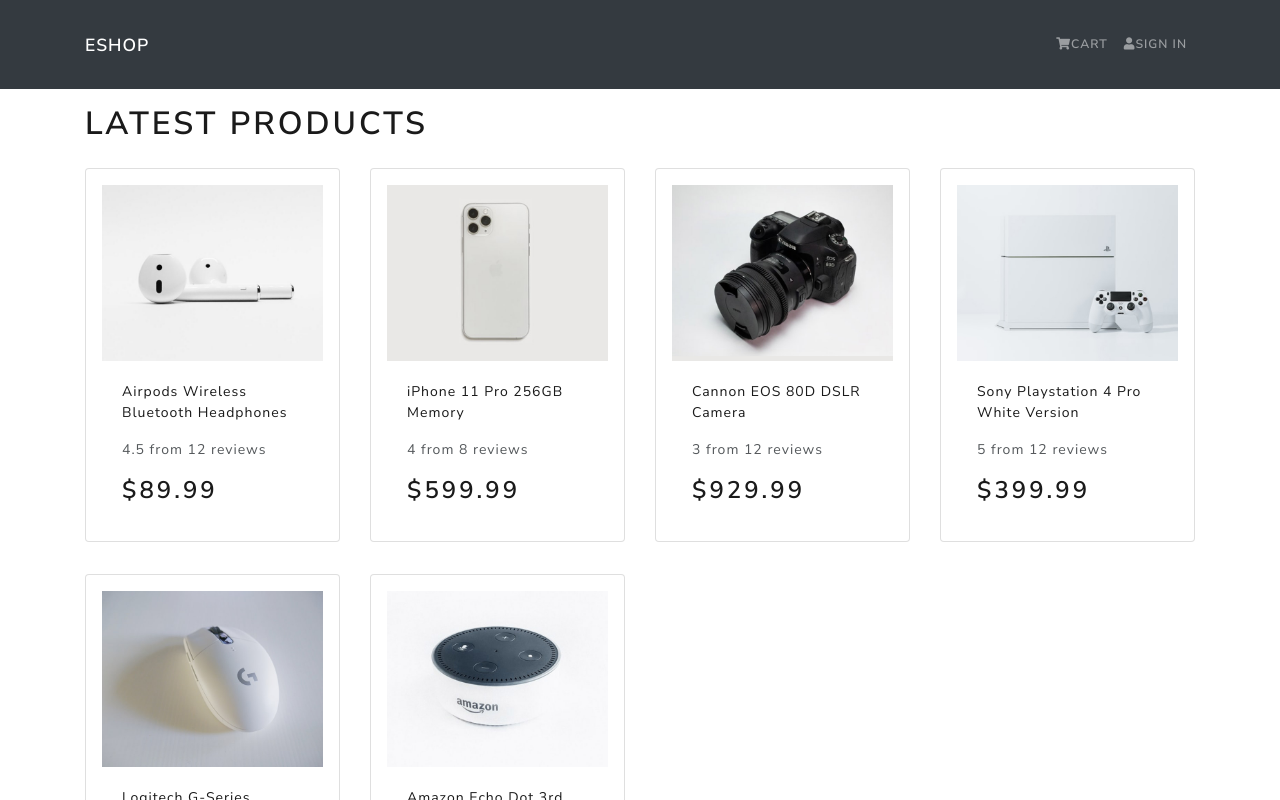
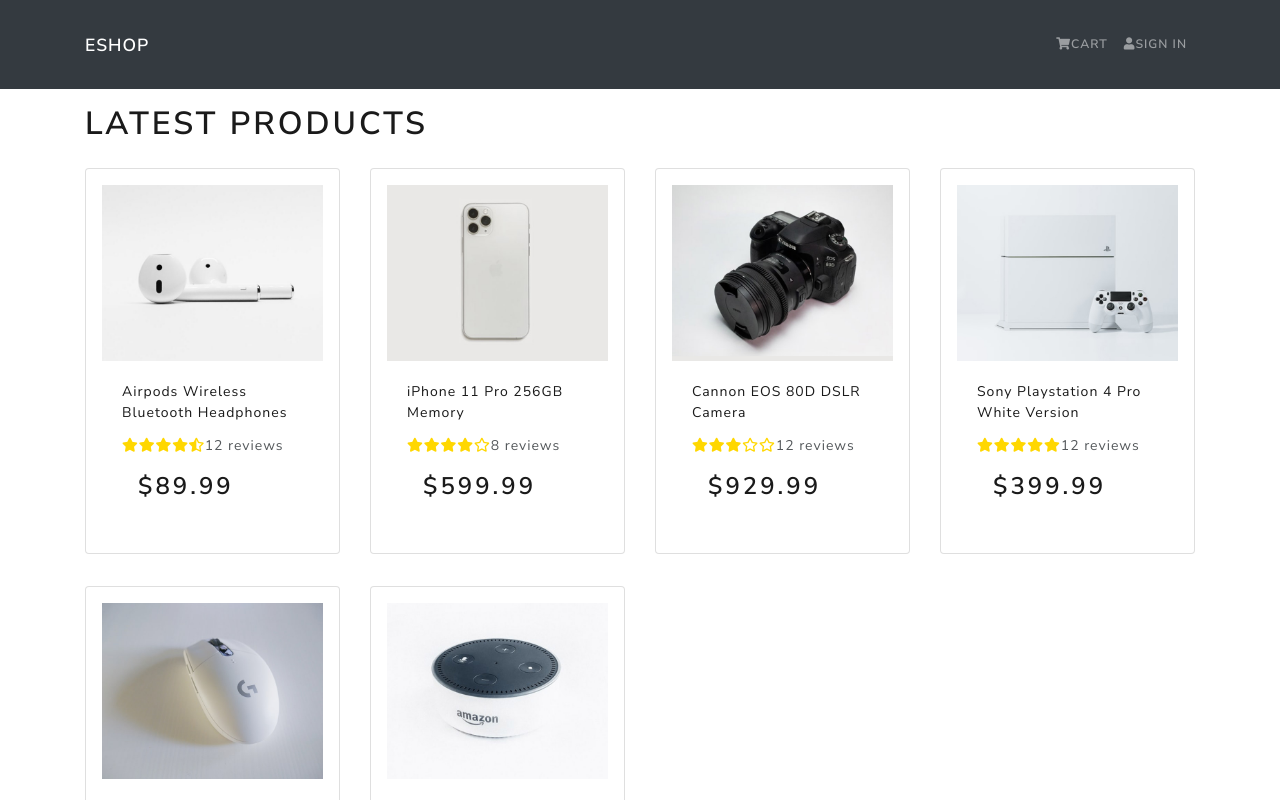
Before and after one commit to gaganssingh/eshop-frontend, a React (Create React App) app: page / in a window 1280 px wide. Shown: the top 800 px of the page. Built offline with nearby package versions, Linux system fonts and the light colour scheme.

Commit message:
Implemented the rating component

```diff
--- a/package.json
+++ b/package.json
@@ -6,6 +6,8 @@
     "@testing-library/jest-dom": "^4.2.4",
     "@testing-library/react": "^9.5.0",
     "@testing-library/user-event": "^7.2.1",
+    "install": "^0.13.0",
+    "npm": "^6.14.8",
     "react": "^16.13.1",
     "react-bootstrap": "^1.3.0",
     "react-dom": "^16.13.1",
--- a/src/components/Product.js
+++ b/src/components/Product.js
@@ -1,5 +1,6 @@
 import React from "react";
 import { Card } from "react-bootstrap";
+import Rating from "./Rating";
 
 const Product = ({ product }) => {
     return (
@@ -14,9 +15,11 @@
                     </Card.Title>
                 </a>
                 <Card.Text as="div">
-                    <div className="my-3">
-                        {product.rating} from {product.numReviews} reviews
-                    </div>
+                    <Rating
+                        value={product.rating}
+                        text={`${product.numReviews} reviews`}
+                        color="gold"
+                    />
                 </Card.Text>
                 <Card.Text as="h3">${product.price}</Card.Text>
             </Card.Body>
--- /dev/null
+++ b/src/components/Rating.js
@@ -0,0 +1,82 @@
+import React from "react";
+import PropTypes from "prop-types";
+
+const Rating = ({ value, text, color }) => {
+    return (
+        <div className="rating">
+            <span>
+                <i
+                    style={{ color }}
+                    className={
+                        value >= 1
+                            ? "fa fa-star"
+                            : value >= 0.5
+                            ? "fa fa-star-half-alt"
+                            : "far fa-star"
+                    }
+                ></i>
+            </span>
+            <span>
+                <i
+                    style={{ color }}
+                    className={
+                        value >= 2
+                            ? "fa fa-star"
+                            : value >= 1.5
+                            ? "fa fa-star-half-alt"
+                            : "far fa-star"
+                    }
+                ></i>
+            </span>
+            <span>
+                <i
+                    style={{ color }}
+                    className={
+                        value >= 3
+                            ? "fa fa-star"
+                            : value >= 2.5
+                            ? "fa fa-star-half-alt"
+                            : "far fa-star"
+                    }
+                ></i>
+            </span>
+            <span>
+                <i
+                    style={{ color }}
+                    className={
+                        value >= 4
+                            ? "fa fa-star"
+                            : value >= 3.5
+                            ? "fa fa-star-half-alt"
+                            : "far fa-star"
+                    }
+                ></i>
+            </span>
+            <span>
+                <i
+                    style={{ color }}
+                    className={
+                        value >= 5
+                            ? "fa fa-star"
+                            : value >= 4.5
+                            ? "fa fa-star-half-alt"
+                            : "far fa-star"
+                    }
+                ></i>
+            </span>
+            <span>{text && text}</span>
+        </div>
+    );
+};
+
+Rating.defaultProps = {
+    color: "#FFD700",
+};
+
+Rating.propTypes = {
+    value: PropTypes.number.isRequired,
+    text: PropTypes.string.isRequired,
+    color: PropTypes.string,
+};
+
+export default Rating;
--- a/src/index.css
+++ b/src/index.css
@@ -1,3 +1,11 @@
 main {
     min-height: 80vh;
 }
+
+h3 {
+    padding: 1rem;
+}
+
+/* .rating span {
+    margin-left: 0.1rem;
+} */
--- a/src/screens/HomeScreen.js
+++ b/src/screens/HomeScreen.js
@@ -10,7 +10,7 @@
             <h1>Latest Products</h1>
             <Row>
                 {STORE.map((product) => (
-                    <Col sm={12} md={6} lg={4} xl={3}>
+                    <Col key={product._id} sm={12} md={6} lg={4} xl={3}>
                         <Product product={product} />
                     </Col>
                 ))}
```
Also changed, not shown: 1 other file (tests, documents, lock files or other folders).
